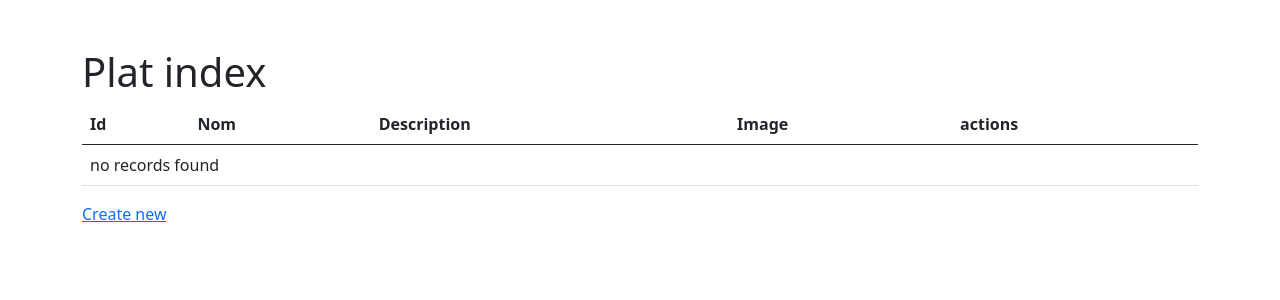
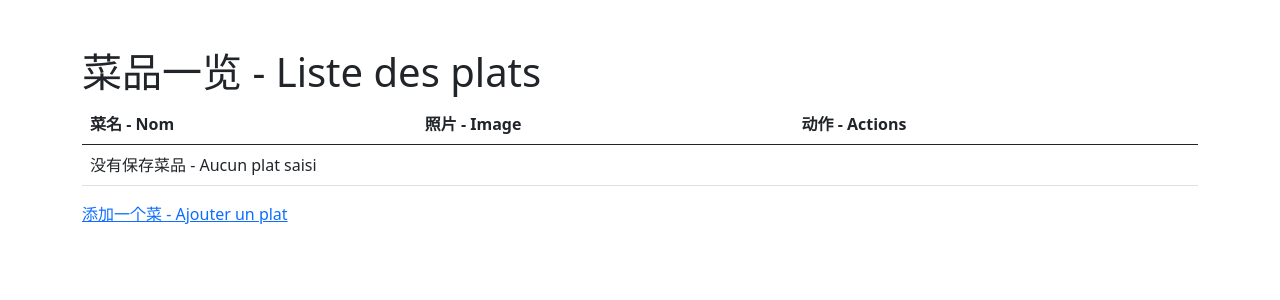
Before and after one commit to Tonyboy67/aigleOrient2021, a Symfony app: template templates/plat/index.html.twig in a window 1280 px wide. Shown: the top 300 px of the page. Run offline with Twig, Linux system fonts and the light colour scheme; the template is opened without the code that fills it, so the values that code supplies are empty; some libraries are stand-ins or nearby versions.

Commit message:
Commit après réalisation CRUD + insertion images

```diff
--- a/config/services.yaml
+++ b/config/services.yaml
@@ -3,7 +3,9 @@
 
 # Put parameters here that don't need to change on each machine where the app is deployed
 # https://symfony.com/doc/current/best_practices.html#use-parameters-for-application-configuration
+
 parameters:
+    app_images_directory: '%kernel.project_dir%/public/uploads'
 
 services:
     # default configuration for services in *this* file
--- a/templates/categorie_plat/index.html.twig
+++ b/templates/categorie_plat/index.html.twig
@@ -37,5 +37,5 @@
 		</tbody>
 	</table>
 
-	<a href="{{ path('categorie_plat_new') }}">新的菜式</a>
+	<a href="{{ path('categorie_plat_new') }}">新的菜式 - Nouvelle catégorie de plat</a>
 {% endblock %}
--- a/templates/client/_form.html.twig
+++ b/templates/client/_form.html.twig
@@ -1,4 +1,4 @@
 {{ form_start(form) }}
-    {{ form_widget(form) }}
-    <button class="btn">{{ button_label|default('Save') }}</button>
+{{ form_widget(form) }}
+<button class="btn">{{ button_label|default('保存 - Sauvegarder') }}</button>
 {{ form_end(form) }}
--- a/templates/plat/index.html.twig
+++ b/templates/plat/index.html.twig
@@ -1,39 +1,41 @@
 {% extends 'base.html.twig' %}
 
-{% block title %}Plat index{% endblock %}
+{% block title %}菜品一览  - Liste des plats
+{% endblock %}
 
 {% block body %}
-    <h1>Plat index</h1>
+	<h1>菜品一览  - Liste des plats</h1>
 
 	<table class="table">
 		<thead>
 			<tr>
-                <th>Id</th>
-                <th>Nom</th>
-                <th>Description</th>
-                <th>Image</th>
-                <th>actions</th>
+				{# <th>Id</th> #}
+				<th>菜名 - Nom</th>
+				{# <th>菜品说明 - Description</th> #}
+				<th>照片 - Image</th>
+				<th>动作 - Actions</th>
 			</tr>
 		</thead>
 		<tbody>
 			{% for plat in plats %}
 				<tr>
-                <td>{{ plat.id }}</td>
+					{# <td>{{ plat.id }}</td> #}
 					<td>{{ plat.nom }}</td>
-                <td>{{ plat.description }}</td>
-                <td>{{ plat.image }}</td>
+					{# <td>{{ plat.description }}</td> #}
+					<td><img src="{{ asset( plat.image ) }}" style=" width: 100px; object-fit: contain;"></td>
 					<td>
-                    <a href="{{ path('plat_show', {'id': plat.id}) }}">show</a>
-                    <a href="{{ path('plat_edit', {'id': plat.id}) }}">edit</a>
+						<a href="{{ path('plat_show', {'id': plat.id}) }}">展示 - Afficher</a>
+						|
+						<a href="{{ path('plat_edit', {'id': plat.id}) }}">更新 - &Eacute;diter</a>
 					</td>
 				</tr>
 			{% else %}
 				<tr>
-                <td colspan="5">no records found</td>
+					<td colspan="3">没有保存菜品 - Aucun plat saisi</td>
 				</tr>
 			{% endfor %}
 		</tbody>
 	</table>
 
-    <a href="{{ path('plat_new') }}">Create new</a>
+	<a href="{{ path('plat_new') }}">添加一个菜 - Ajouter un plat</a>
 {% endblock %}
```
Also changed, not shown: src/Controller/PlatController.php (+31 -4 lines), src/Form/PlatType.php (+6 -1 lines), src/Services/HandleImage.php (added, +56 -0 lines), templates/client/index.html.twig (+6 -5 lines), templates/plat/edit.html.twig (+6 -5 lines), public/uploads/Taro-poulet-et-tripe-6143af55f4235.jpg (added). Lines whose indentation alone changed are shown as unchanged.
